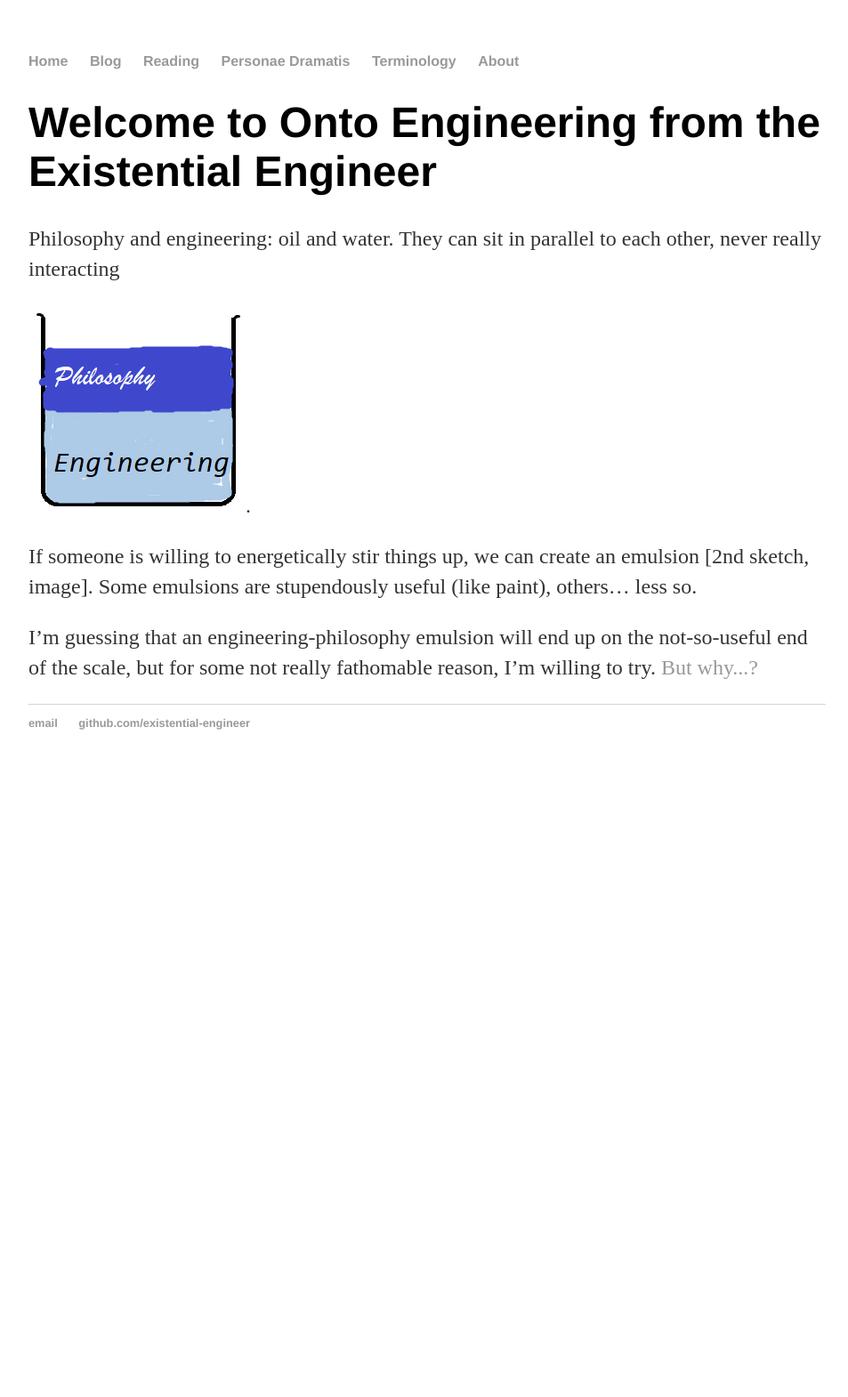
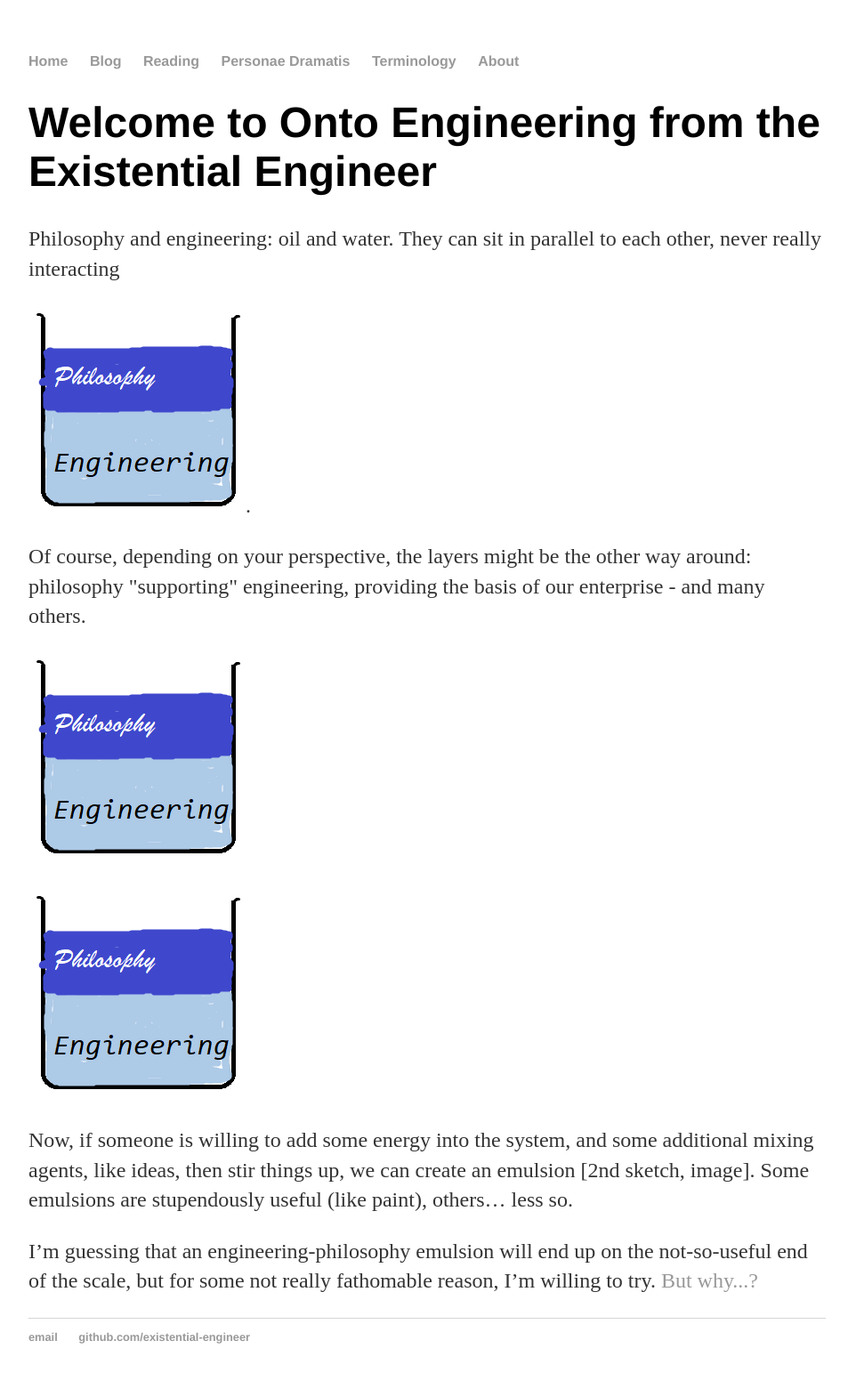
Before and after one commit to existential-engineer/existential-engineer.github.io, a Jekyll site: the page built from index.html, in a window 1280 px wide. Shown: the whole page at 89% size, without its empty margins (160-1113 px from the left). Built offline with Jekyll 4.4.1, drawn with Linux system fonts in a browser that asks for light colours; before the commit the page ends 900 px from its top, so only the background shows below that.

Commit message:
Updated index home page

```diff
--- a/index.html
+++ b/index.html
@@ -5,6 +5,9 @@ title: Onto Engineering
 <div class="blurb">
         <h1>Welcome to Onto Engineering from the Existential Engineer</h1>
         <p>Philosophy and engineering: oil and water. They can sit in parallel to each other, never really interacting </p> <p> <img src="/images/OilAndWater.png" alt="OilAndWater" />.</p>
-        <p>If someone is willing to energetically stir things up, we can create an emulsion [2nd sketch, image]. Some emulsions are stupendously useful (like paint), others… less so.</p>
+        <p>Of course, depending on your perspective, the layers might be the other way around: philosophy "supporting" engineering, providing the basis of our enterprise - and many others.</p>
+        <p><img src="/images/OilAndWater.png" alt="OilAndWater" /></p>
+        <p><img src="/images/OilAndWater.png" alt="OilAndWater" /></p>
+        <p>Now, if someone is willing to add some energy into the system, and some additional mixing agents, like ideas, then stir things up, we can create an emulsion [2nd sketch, image]. Some emulsions are stupendously useful (like paint), others… less so.</p>
         <p>I’m guessing that an engineering-philosophy emulsion will end up on the not-so-useful end of the scale, but for some not really fathomable reason, I’m willing to try. <a href="/about">But why...?</a></p>
 </div><!-- /.blurb -->
```
